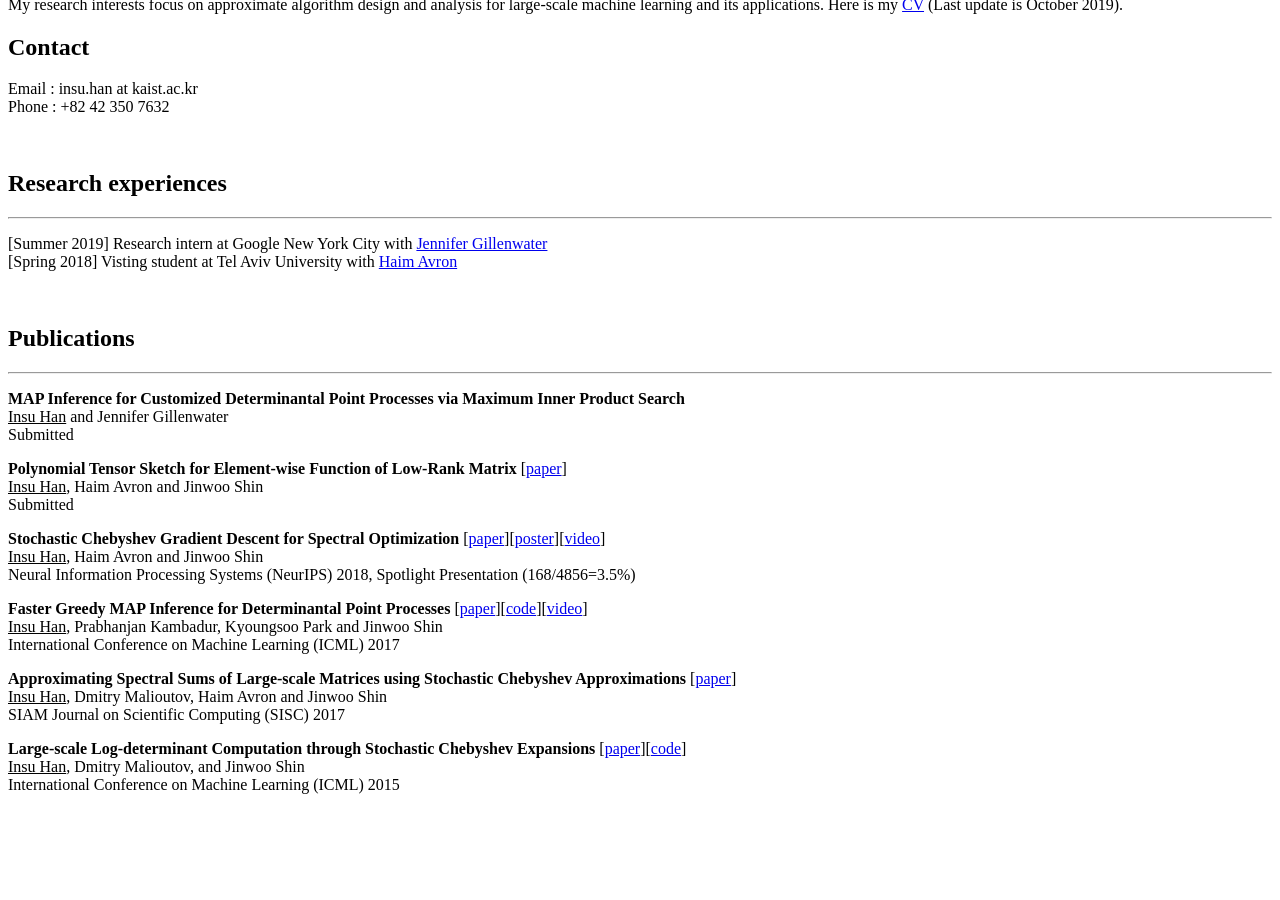
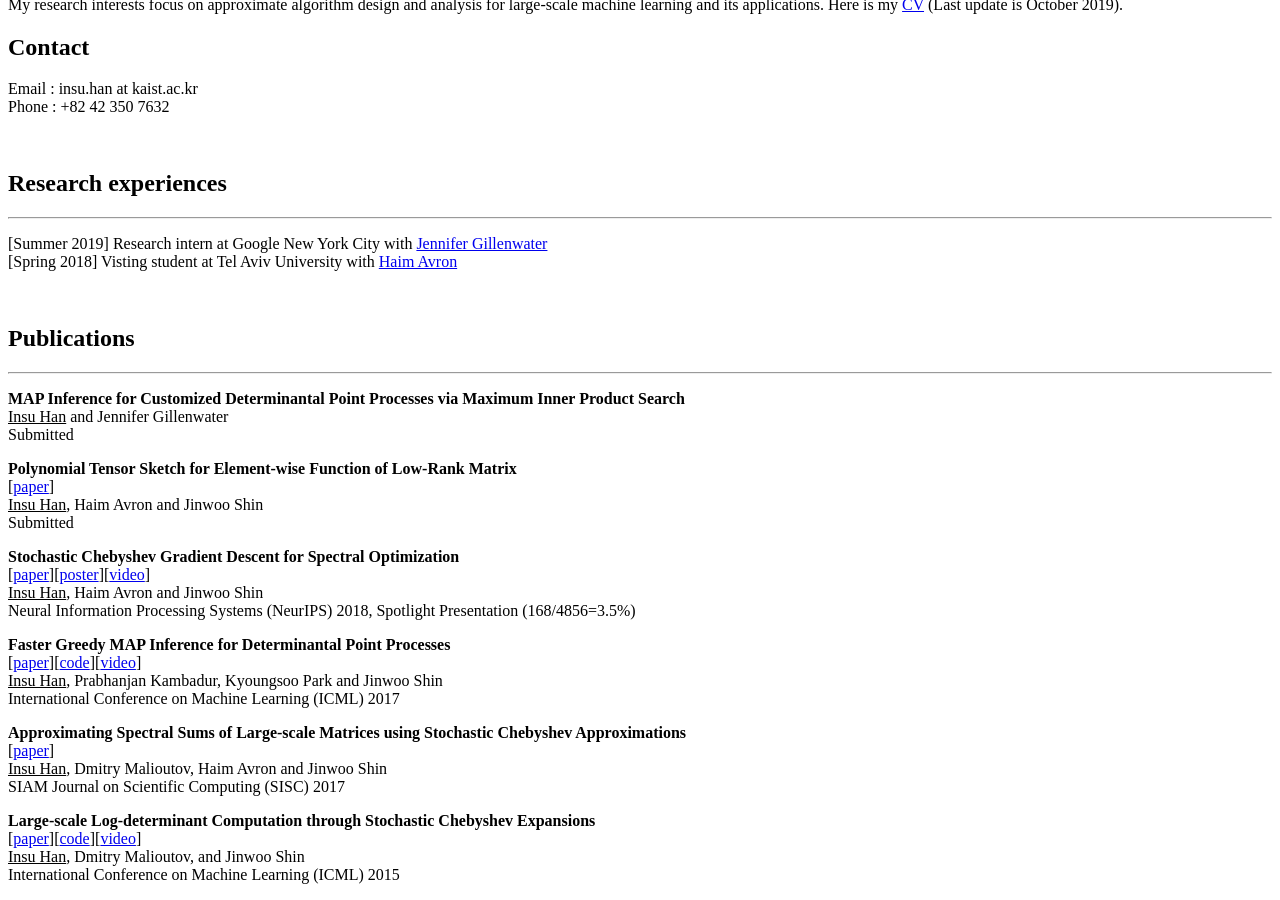
Before and after one commit to insuhan/insuhan.github.io, a Jekyll site: the page built from _posts/2019-10-12-about-me.markdown, in a window 1280 px wide and 900 px high, scrolled down 824 px. Built offline with Jekyll 4.4.1, drawn with Linux system fonts in a browser that asks for light colours; a style sheet for code colours, icons or effects is not loaded; before the commit the page ends 1634 px from its top, so only the background shows below that.

Commit message:
Updated video links

```diff
--- a/_posts/2019-10-12-about-me.markdown
+++ b/_posts/2019-10-12-about-me.markdown
@@ -36,24 +36,29 @@ Phone : +82 42 350 7632
 Submitted
 <br/>
 
-**Polynomial Tensor Sketch for Element-wise Function of Low-Rank Matrix** [[paper][poly_paper]]<br/>
+**Polynomial Tensor Sketch for Element-wise Function of Low-Rank Matrix** <br/>
+[[paper][poly_paper]]<br/>
 <U>Insu Han</U>, Haim Avron and Jinwoo Shin <br/>
 Submitted
 <br/>
 
-**Stochastic Chebyshev Gradient Descent for Spectral Optimization** [[paper][specopt_paper]][[poster][specopt_poster]][[video][specopt_video]]<br/>
+**Stochastic Chebyshev Gradient Descent for Spectral Optimization** <br/>
+[[paper][specopt_paper]][[poster][specopt_poster]][[video][specopt_video]]<br/>
 <U>Insu Han</U>, Haim Avron and Jinwoo Shin <br/>
 Neural Information Processing Systems (NeurIPS) 2018, Spotlight Presentation (168/4856=3.5%)
 
-**Faster Greedy MAP Inference for Determinantal Point Processes** [[paper][fastdpp_paper]][[code][fastdpp_code]][[video][fastdpp_video]]<br/>
+**Faster Greedy MAP Inference for Determinantal Point Processes** <br/>
+[[paper][fastdpp_paper]][[code][fastdpp_code]][[video][fastdpp_video]]<br/>
 <U>Insu Han</U>, Prabhanjan Kambadur, Kyoungsoo Park and Jinwoo Shin <br/>
 International Conference on Machine Learning (ICML) 2017
 
-**Approximating Spectral Sums of Large-scale Matrices using Stochastic Chebyshev Approximations** [[paper][specsum_paper]]<br/>
+**Approximating Spectral Sums of Large-scale Matrices using Stochastic Chebyshev Approximations** <br/>
+[[paper][specsum_paper]]<br/>
 <U>Insu Han</U>, Dmitry Malioutov, Haim Avron and Jinwoo Shin <br/>
 SIAM Journal on Scientific Computing (SISC) 2017
 
-**Large-scale Log-determinant Computation through Stochastic Chebyshev Expansions** [[paper][logdet_paper]][[code][logdet_code]]<br/>
+**Large-scale Log-determinant Computation through Stochastic Chebyshev Expansions** <br/>
+[[paper][logdet_paper]][[code][logdet_code]][[video][logdet_video]]<br/>
 <U>Insu Han</U>, Dmitry Malioutov, and Jinwoo Shin <br/>
 International Conference on Machine Learning (ICML) 2015
 
@@ -67,3 +72,4 @@ International Conference on Machine Learning (ICML) 2015
 [specsum_paper]: https://epubs.siam.org/doi/pdf/10.1137/16M1078148
 [logdet_paper]: http://proceedings.mlr.press/v37/hana15.pdf
 [logdet_code]: http://alinlab.kaist.ac.kr/resource/logdet_code.zip
+[logdet_video]: http://videolectures.net/icml2015_han_log_determinant_computation/
```
Also changed, not shown: 2 other files.
